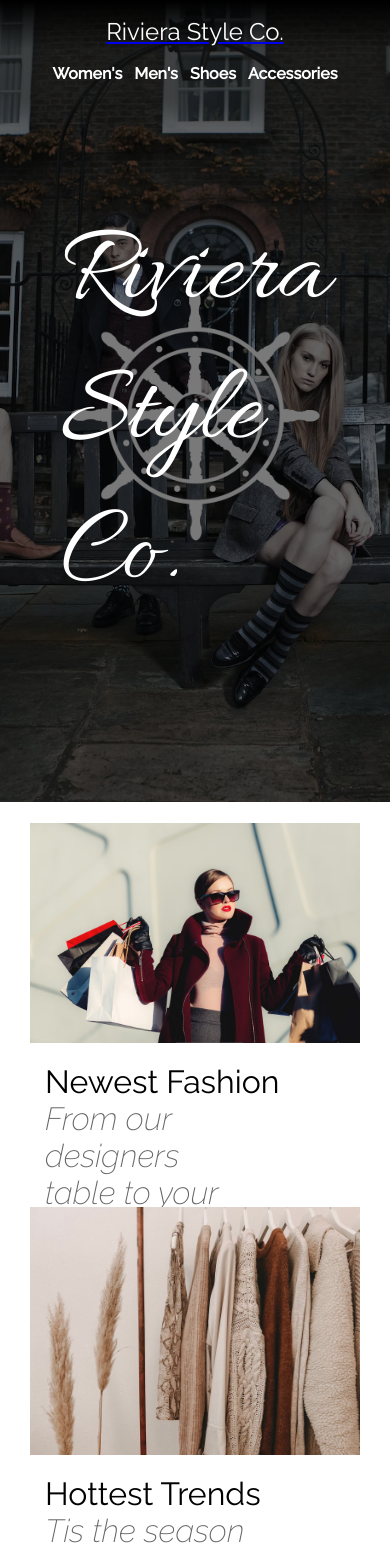
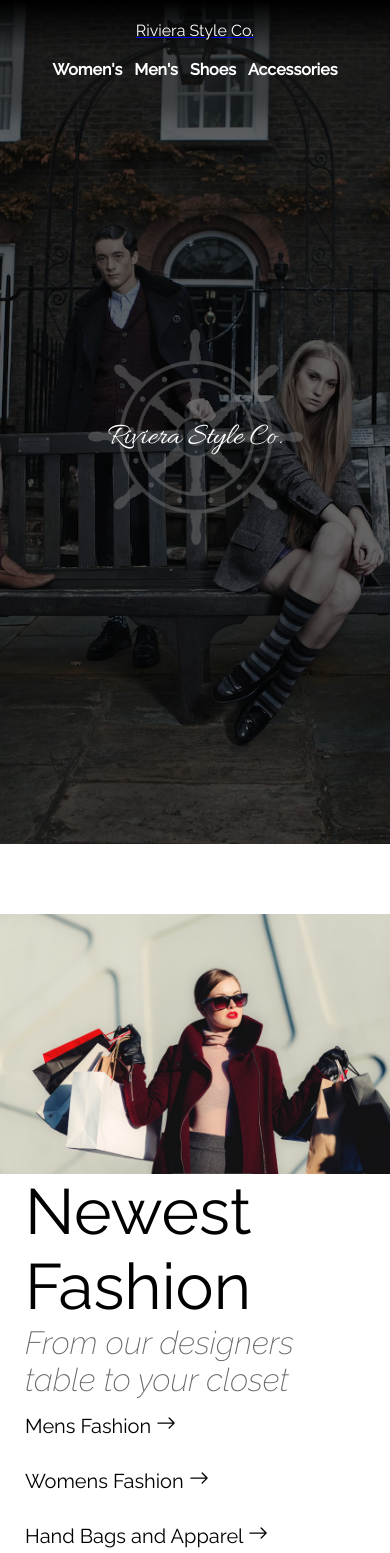
Before and after one commit to GordonPalagi/RivieraStyleCo, a React (Create React App) app in the folder riviera-style-co/: page / in a window 390 px wide. Shown: the top 1553 px of the page. Built offline with nearby package versions, Linux system fonts and the light colour scheme.

Commit message:
Added media queries to HeroCard

```diff
--- a/riviera-style-co/src/App.css
+++ b/riviera-style-co/src/App.css
@@ -5,6 +5,7 @@
 :root {
   --photoSize-1000: 50vmax;
   --photoSize-800: 40vmax;
+  --photoSize-600: 35vmax;
   --photoSize-500: 30vmax;
   --photoSize-400: 20vmax;
   --photoSize-300: 10vmax;
--- a/riviera-style-co/src/Components/Layout/Navbar/Navigation/Navigation.css
+++ b/riviera-style-co/src/Components/Layout/Navbar/Navigation/Navigation.css
@@ -19,7 +19,7 @@
     flex-direction: column;
     text-align: center;
     font-family: 'Raleway', sans-serif;
-    font-size: x-large;
+    /* font-size: x-large; */
     cursor: pointer;
     color: white;
     text-decoration: none;
@@ -30,7 +30,7 @@
     color: white;
     text-decoration: none;
     font-weight: 700;
-    font-size: var(--fs-400);
+    /* font-size: var(--fs-400); */
     padding: 0px 15px;
 }
 
--- a/riviera-style-co/src/Components/Layout/Navbar/Navigation/Navigation.js
+++ b/riviera-style-co/src/Components/Layout/Navbar/Navigation/Navigation.js
@@ -5,6 +5,7 @@ import NavDropdown from '../NavDropdown/NavDropdown';
 import { Link, NavLink } from 'react-router-dom';
 import { useState } from 'react';
 import { useEffect } from 'react';
+import '../../../mediaQuery.css'
 
 
 function Navigation() {
--- a/riviera-style-co/src/Components/Pages/Home/Home.css
+++ b/riviera-style-co/src/Components/Pages/Home/Home.css
@@ -17,7 +17,7 @@
     transform: translate(3%);
     opacity: 0;
     transition: .5s ease-in-out;
-    height: var(--photoSize-800);
+    /* height: var(--photoSize-800); */
 }
 
 .most-wanted {
@@ -48,50 +48,3 @@
     font-family: var(--fonfam-highlight);
     font-size: var(--fs-l);
 }
-
-@media screen and (max-width: 390px) {
-    .upper-hero {
-        display: flex;
-        flex-direction: column-reverse;
-        padding-top: 120px;
-    }
-
-    .lower-hero {
-        display: flex;
-        flex-direction: column-reverse;
-    }
-
-    .most-wanted-slimCard {
-        display: grid;
-        grid-template-columns: repeat(2, 1fr);
-    }
-
-    .tailored-slimCard {
-        display: grid;
-        grid-template-columns: 1fr;
-    }
-}
-
-
-@media screen and (max-width: 480px) {
-    .most-wanted-slimCard {
-        display: grid;
-        grid-template-columns: repeat(2, 1fr);
-    }
-
-    .upper-hero {
-        display: flex;
-        flex-direction: column-reverse;
-        padding-top: 120px;
-    }
-
-    .lower-hero {
-        display: flex;
-        flex-direction: column-reverse;
-    }
-
-    .most-wanted-slimCard {
-        display: grid;
-        grid-template-columns: repeat(2, 1fr);
-    }
-}
--- a/riviera-style-co/src/Components/Pages/Home/Home.js
+++ b/riviera-style-co/src/Components/Pages/Home/Home.js
@@ -44,16 +44,18 @@ function Home() {
     <>
       <HeroPoster title={"Riviera Style Co."}/>
 
-      <div className='heroCard-con' ref={ref}>
+    <div className='heroCard-con'>
+
+      <div ref={ref}>
           <HeroCard
               className={`upper-hero ${shouldSlideIn ? 'slide-in' : ''}`}
               title={title}
               array={RightArrowData}
               photo={freeStock}
               />
-        </div>
+      </div>
 
-        {/* <div className='between'></div> */}
+
 
         <div ref={lowerRef}>
           <HeroCard
@@ -63,6 +65,8 @@ function Home() {
               photo={fallClothes}
               />
         </div>
+
+    </div>
 
         {/* <div className='between'><span className='most-zwanted'>Shop the most wanted</span></div> */}
 
@@ -80,9 +84,8 @@ function Home() {
             ))}
           </div>
 
-          {/* <div className='between'><span className='most-wanted'>Tailored with you in mind</span></div> */}
 
-          <div className='tailored-slimCard'>
+          {/* <div className='tailored-slimCard'>
             {ClothingData.slice(0, 3).map((item, i) => (
                 <LazyCardSection
                   key={i}
@@ -93,11 +96,11 @@ function Home() {
                   addButton={false}
                   />
                   ))}
-          </div>
+          </div> */}
         </Suspense>
 
         {/* <div className='between'> */}
-          <span className='most-wanted'></span>
+          {/* <span className='most-wanted'></span> */}
         {/* </div> */}
 
     </>
--- a/riviera-style-co/src/Components/UIComponents/HeroCard/HeroCard.css
+++ b/riviera-style-co/src/Components/UIComponents/HeroCard/HeroCard.css
@@ -1,9 +1,7 @@
 .bannerLinks {
     cursor: pointer;
     list-style: none;
-    display: inline-block;
     padding: 15px 0px;
-    transition: .2s ease-in-out;
     font-size: var(--fs-600);
 }
 
@@ -13,23 +11,38 @@
 
 .subheader {
     font-style: italic;
-    width: 70%;
     color: var(--clr-neutral-400);
     font-weight: 200;
     line-break: strict;
     font-size: var(--fs-l);
-    padding-bottom: 7px;
+}
+
+.heroCard-con {
+    display: flex;
+    flex-direction: column;
+    gap: 4em;
+    padding: 40px 0px;
+}
+
+.upper-hero{
+    display: flex;
+    flex-direction: column-reverse;
+    height: 100%;
+}
+
+.lower-hero {
+    display: flex;
+    flex-direction: column-reverse;
+    height: 100%;
 }
 
 .inner-hero-con {
     display: flex;
     flex-direction: column;
     justify-content: center;
-    margin: 0px auto;
     font-family: 'Raleway', sans-serif;
     font-size: var(--fs-600);
     padding: 0px 25px;
-    height: var(--photoSize-800);
 }
 
 .inner-hero-con > h1 {
@@ -37,58 +50,61 @@
     font-size: var(--fs-xl);
 }
 
-.groupPhoto {
-    max-height: 100%;
-    width: auto;
-    display: inline-block;
-}
+@media screen and (min-width: 592px) and (max-width: 1023px) {
+    .upper-hero {
+        display: flex;
+        flex-direction: row;
+        justify-content: space-around;
 
+    }
 
-@media screen and (max-width: 390px) {
+    .lower-hero {
+        display: flex;
+        flex-direction: row-reverse;
+        justify-content: space-around;
+    }
 
     .groupPhoto {
-        max-height: 100%;
-        width: 100%;
-        display: inline-block;
+        height: 30vh;
     }
 
-    .bannerLinks {
-        display: none;
+    .mobile-h1 > h1 {
+        font-size: var(--fs-l);
+        align-self: center;
+        padding-bottom: 20px;
     }
 
-    .inner-hero-con {
-        display: flex;
-        justify-content: center;
-        font-size: var(--fs-l);
-        margin: 20px;
-    }
-
-    .inner-hero-con > h1 {
-        font-size: var(--fs-xxxl);
+    .mobile-sublinks {
+        padding: 15px;
     }
 }
 
-@media screen and (max-width: 480px) {
+@media screen and (min-width: 1024px) {
+    .upper-hero {
+        display: flex;
+        flex-direction: row;
+        justify-content: space-evenly;
+
+    }
+
+    .lower-hero {
+        display: flex;
+        flex-direction: row-reverse;
+        justify-content: space-evenly;
+
+    }
 
     .groupPhoto {
-        max-height: 100%;
-        width: auto;
-        display: inline-block;
-        padding: 0px 30px;
+        height: 60vh;
     }
 
-    .bannerLinks {
-        display: none;
+    .mobile-h1 > h1 {
+        font-size: var(--fs-l);
+        align-self: center;
+        padding-bottom: 20px;
     }
 
-    .inner-hero-con {
-        display: flex;
-        justify-content: center;
-        font-size: var(--fs-l);
-        margin: 20px;
-    }
-
-    .inner-hero-con > h1 {
-        font-size: var(--fs-xxxl);
+    .mobile-sublinks {
+        padding: 15px;
     }
 }
--- a/riviera-style-co/src/Components/UIComponents/HeroCard/HeroCard.js
+++ b/riviera-style-co/src/Components/UIComponents/HeroCard/HeroCard.js
@@ -1,39 +1,70 @@
-import React from 'react';
-import '../HeroCard/HeroCard.css'
-import { useNavigate } from 'react-router-dom';
+import React, { useEffect, useState } from "react";
+import "../HeroCard/HeroCard.css";
+import "../../mediaQuery.css";
+import { useNavigate } from "react-router-dom";
 
 function HeroCard({ title, array, photo, className }) {
+  const [mobileScreen, setMobileScreen] = useState(true);
+
+  useEffect(() => {
+    const windowWidth = window.innerWidth;
+    const handleWindowChange = () => {
+      if (windowWidth < 592) {
+        setMobileScreen(true);
+      } else {
+        setMobileScreen(false);
+      }
+    };
+
+    handleWindowChange();
+
+    window.addEventListener("resize", handleWindowChange);
+  }, []);
 
   const RenderSubHeader = () => {
     return array.map((item, index) => (
-      <div className='subheader' key={index}>{item.sub}</div>
-    ))
-  }
+      <div className="subheader" key={index}>
+        {item.sub}
+      </div>
+    ));
+  };
 
   const RenderLinks = () => {
     return array.map((item, index) => (
       <li
         onClick={() => navigate("/shopping")}
         key={index}
-        className='bannerLinks'>
-          {item.item1} {item.item2}
+        className="bannerLinks"
+      >
+        {item.item1} {item.item2}
       </li>
-    ))
-  }
-
-
+    ));
+  };
 
   const navigate = useNavigate();
-    return (
+  return mobileScreen ? (
+    <div className={className}>
+      <div className="inner-hero-con">
+        <h1>{title}</h1>
+        <RenderSubHeader />
+        <RenderLinks />
+      </div>
+      <img className="groupPhoto" src={photo} alt="" />
+    </div>
+  ) : (
+    <>
       <div className={className}>
-        <div className='inner-hero-con'>
+        <div className="mobile-h1">
           <h1>{title}</h1>
-          <RenderSubHeader/>
           <RenderLinks/>
         </div>
-        <img className='groupPhoto' src={photo} alt="" />
+        <img className="groupPhoto" src={photo} alt="" />
       </div>
-    )
-  }
+      <div className="mobile-sublinks">
+        <RenderSubHeader/>
+      </div>
+    </>
+  );
+}
 
-export default HeroCard
+export default HeroCard;
--- a/riviera-style-co/src/Components/UIComponents/HeroPoster/HeroPoster.css
+++ b/riviera-style-co/src/Components/UIComponents/HeroPoster/HeroPoster.css
@@ -3,6 +3,8 @@
     justify-content: center;
     position: relative;
     padding-bottom: 30px;
+    width: 100%;
+    height: 100vh;
 }
 
 .hero-title {
@@ -11,14 +13,14 @@
     left: 50%;
     transform: translate(-50%, -50%);
     color: white;
-    font-size: 7rem;
+    font-size: var(--fs-xxl);
     font-family: var(--fonfam-highlight);
     z-index: 2;
 }
 
 .hero-img {
-    height: 95vh;
-    width: fit-content;
+    height: 100%;
+    width: 100%;
     z-index: 0;
     filter: blur(2px);
     filter: brightness(40%);
@@ -30,7 +32,7 @@
 }
 
 .wheel {
-    height: var(--photoSize-500);
+    height: 40%;
     margin: 0;
     z-index: 1;
     position: absolute;
@@ -40,3 +42,41 @@
     background-color: transparent;
     filter:contrast(5%)
 }
+
+@media screen and (min-width: 320px) and (max-width: 566px) {
+
+    .hero-img {
+        height: 100%;
+        width: fit-content;
+    }
+
+
+    .hero-title {
+        color: white;
+        font-size: calc(100% + 3.812vw);
+    }
+
+    .wheel {
+        height: 25%;
+        opacity: .45;
+    }
+}
+
+@media screen and (min-width: 567px) {
+
+    .hero-img {
+        height: 100%;
+        width: fit-content;
+    }
+
+
+    .hero-title {
+        color: white;
+        font-size: calc(100% + 5.989vw);
+    }
+
+    .wheel {
+        height: 35%;
+        opacity: .45;
+    }
+}
--- a/riviera-style-co/src/Components/UIComponents/HeroPoster/HeroPoster.js
+++ b/riviera-style-co/src/Components/UIComponents/HeroPoster/HeroPoster.js
@@ -2,6 +2,7 @@ import React from 'react'
 import fashion from '../../Assets/fashion_photo.avif'
 import '../HeroPoster/HeroPoster.css'
 import wheel from '../../Assets/wheel.webp'
+import '../../mediaQuery.css'
 
 function HeroPoster({title}) {
 
--- /dev/null
+++ b/riviera-style-co/src/Components/mediaQuery.css
@@ -0,0 +1,153 @@
+
+/* Navigation */
+
+/* @media screen and (max-width: 566px) {
+    .banner-con {
+        display: flex;
+        flex-direction: column;
+        justify-content: space-evenly;
+        align-items: space-evenly;
+        height: 100px;
+        width: 100%;
+        box-shadow: 0 0 20px 15px rgba(27,27,26,0.420899854862119);
+    }
+
+    .no-title-banner {
+        display: flex;
+        position: fixed;
+        height: 50px;
+        width: 100%;
+        justify-content: space-evenly;
+        align-items: center;
+        box-shadow: 0 0 5px 5px rgba(27,27,26,0.420899854862119);
+        background: linear-gradient(0deg, rgba(27,27,26,0.420899854862119) 50%, rgba(0,0,0) 100%);
+        z-index: 4;
+        top: 0px;
+    }
+
+    .item {
+        padding: 0px 6px;
+    }
+
+
+}
+
+@media screen and (min-width: 769px) and (max-width: 1024px) {
+    .item {
+        font-size: var(--fs-600);
+    }
+
+    .title {
+        font-size: var(--fs-600);
+    }
+}
+
+@media screen and (min-width: 1025px) and (max-width: 1799px) {
+    .item {
+        font-size: var(--fs-800);
+    }
+
+    .title {
+        font-size: var(--fs-800);
+    }
+}
+
+@media screen and (min-width: 1800px) {
+    .item {
+        font-size: var(--fs-l);
+    }
+
+    .title {
+        font-size: var(--fs-l);
+    }
+} */
+
+/* Hero Poster */
+
+/* @media screen and (min-width: 320px) and (max-width: 566px) {
+
+    .hero-img {
+        height: 100%;
+        width: fit-content;
+    }
+
+
+    .hero-title {
+        color: white;
+        font-size: calc(100% + 3.812vw);
+    }
+
+    .wheel {
+        height: 25%;
+        opacity: .45;
+    }
+}
+
+@media screen and (min-width: 567px) {
+
+    .hero-img {
+        height: 100%;
+        width: fit-content;
+    }
+
+
+    .hero-title {
+        color: white;
+        font-size: calc(100% + 5.989vw);
+    }
+
+    .wheel {
+        height: 35%;
+        opacity: .45;
+    }
+} */
+
+/* Hero Card */
+
+/* @media screen and (max-width: 390px) {
+    .upper-hero {
+        display: flex;
+        flex-direction: column-reverse;
+        padding-top: 120px;
+    }
+
+    .lower-hero {
+        display: flex;
+        flex-direction: column-reverse;
+    }
+
+    .most-wanted-slimCard {
+        display: grid;
+        grid-template-columns: repeat(2, 1fr);
+    }
+
+    .tailored-slimCard {
+        display: grid;
+        grid-template-columns: 1fr;
+    }
+}
+
+
+@media screen and (max-width: 480px) {
+    .most-wanted-slimCard {
+        display: grid;
+        grid-template-columns: repeat(2, 1fr);
+    }
+
+    .upper-hero {
+        display: flex;
+        flex-direction: column-reverse;
+        padding-top: 120px;
+    }
+
+    .lower-hero {
+        display: flex;
+        flex-direction: column-reverse;
+    }
+
+    .most-wanted-slimCard {
+        display: grid;
+        grid-template-columns: repeat(2, 1fr);
+    }
+}
+ */
```
